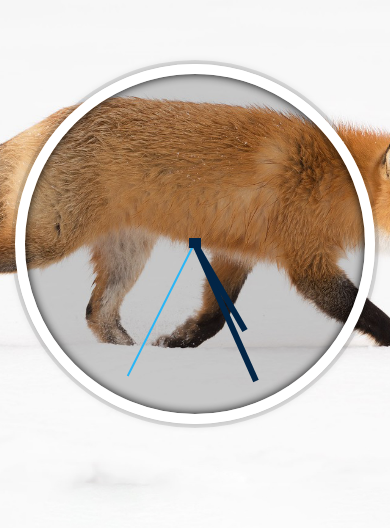
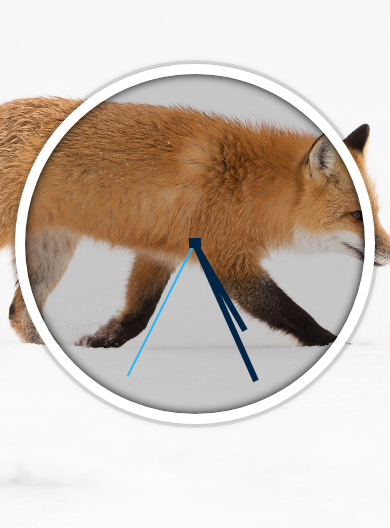
Before and after one commit to ChrisFennek/clock, a plain HTML site: page index.html in a window 390 px wide. Shown: the part 178-706 px from the top of the page. Drawn offline with Linux system fonts and the light colour scheme.

Commit message:
Add files via upload

```diff
--- a/index.html
+++ b/index.html
@@ -94,6 +94,17 @@
       height: 2px;
       z-index: -1;
     }
+
+    @media screen and (max-width: 575px) {
+      html {
+        background: white url(fox2.jpg) no-repeat center center fixed;
+        -webkit-background-size: cover;
+        -moz-background-size: cover;
+        -o-background-size: cover;
+      }
+    }
+
+    }
   </style>
 
   <script>
```
Also changed, not shown: fox2.jpg (added).
